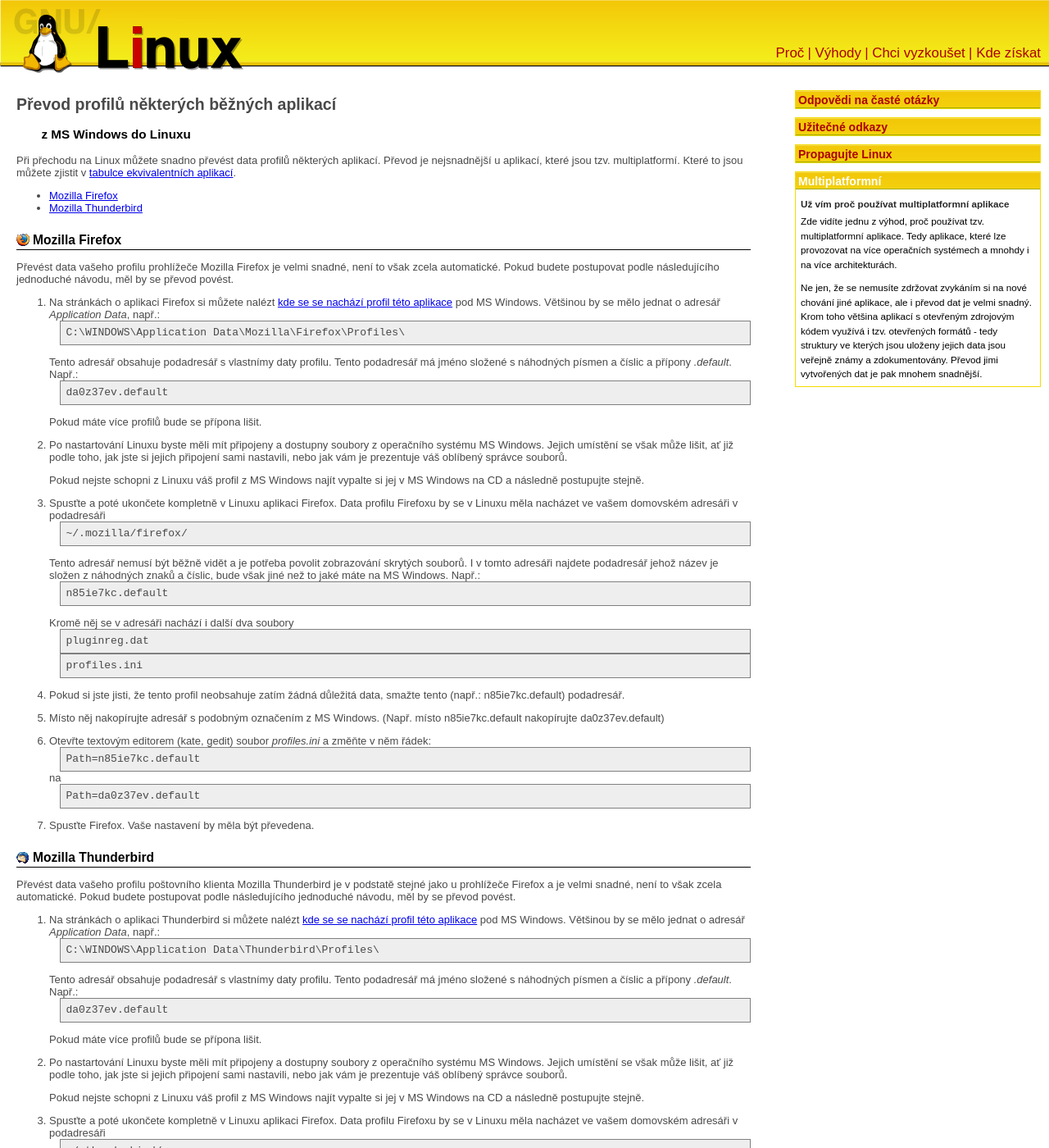
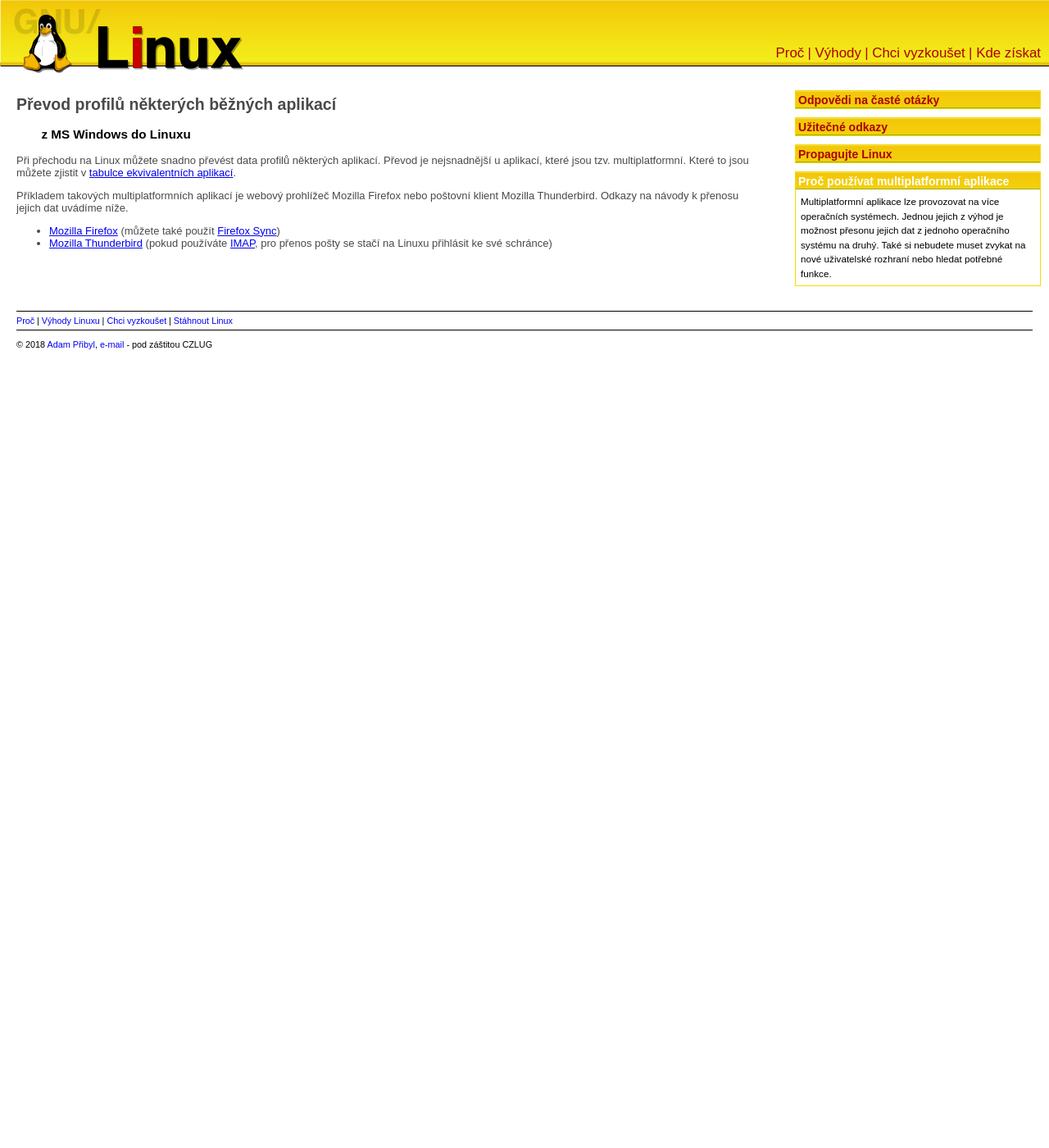
Before and after one commit to MikkCZ/plc, a Jekyll site: the page built from _pages/prevod-dat.md, in a window 1280 px wide and 1400 px high. Shown: the whole window at 82% size. Built offline with Jekyll 4.4.1, drawn with Linux system fonts in a browser that asks for light colours; some of the changed text lies outside the part shown.

Commit message:
Nápověda k převodu dat Firefoxu a Thunderbirdu

```diff
--- a/_pages/prevod-dat.md
+++ b/_pages/prevod-dat.md
@@ -12,66 +12,12 @@
 
 ### z MS Windows do Linuxu
 
-Při přechodu na Linux můžete snadno převést data profilů některých aplikací. Převod je nejsnadnější u aplikací, které jsou tzv. multiplatformí. Které to jsou můžete zjistit v [tabulce ekvivalentních aplikací]({{ site.baseurl }}{% link _pages/ekvivalenty.md %}).
+Při přechodu na Linux můžete snadno převést data profilů některých aplikací. Převod je nejsnadnější u aplikací, které jsou tzv. multiplatformní. Které to jsou můžete zjistit v [tabulce ekvivalentních aplikací]({{ site.baseurl }}{% link _pages/ekvivalenty.md %}).
 
-- [Mozilla Firefox](#firefox)
-- [Mozilla Thunderbird](#thunderbird)
+Příkladem takových multiplatformních aplikací je webový prohlížeč Mozilla Firefox nebo poštovní klient Mozilla Thunderbird. Odkazy na návody k přenosu jejich dat uvádíme níže.
 
-## ![]({{ 'img/ff.png' | relative_url }}) Mozilla Firefox
-{: id="firefox"}
-Převést data vašeho profilu prohlížeče Mozilla Firefox je velmi snadné, není to však zcela automatické. Pokud budete postupovat podle následujícího jednoduché návodu, měl by se převod povést.
-
-1. Na stránkách o aplikaci Firefox si můžete nalézt [kde se se nachází profil této aplikace](http://firefox.czilla.cz/otazky/#otazka-6) pod MS Windows. Většinou by se mělo jednat o adresář *Application Data*, např.: `C:\WINDOWS\Application Data\Mozilla\Firefox\Profiles\`
-
-   Tento adresář obsahuje podadresář s vlastnímy daty profilu. Tento podadresář má jméno složené s náhodných písmen a číslic a přípony *.default*. Např.: `da0z37ev.default`
-
-   Pokud máte více profilů bude se přípona lišit.
-
-1. Po nastartování Linuxu byste měli mít připojeny a dostupny soubory z operačního systému MS Windows. Jejich umístění se však může lišit, ať již podle toho, jak jste si jejich připojení sami nastavili, nebo jak vám je prezentuje váš oblíbený správce souborů.
-
-   Pokud nejste schopni z Linuxu váš profil z MS Windows najít vypalte si jej v MS Windows na CD a následně postupujte stejně.
-
-1. Spusťte a poté ukončete kompletně v Linuxu aplikaci Firefox. Data profilu Firefoxu by se v Linuxu měla nacházet ve vašem domovském adresáři v podadresáři `~/.mozilla/firefox/`
-
-   Tento adresář nemusí být běžně vidět a je potřeba povolit zobrazování skrytých souborů. I v tomto adresáři najdete podadresář jehož název je složen z náhodných znaků a číslic, bude však jiné než to jaké máte na MS Windows. Např.: `n85ie7kc.default`
-
-   Kromě něj se v adresáři nachází i další dva soubory `pluginreg.dat` `profiles.ini`
-
-1. Pokud si jste jisti, že tento profil neobsahuje zatím žádná důležitá data, smažte tento (např.: n85ie7kc.default) podadresář.
-
-1. Místo něj nakopírujte adresář s podobným označením z MS Windows. (Např. místo n85ie7kc.default nakopírujte da0z37ev.default)
-
-1. Otevřte textovým editorem (kate, gedit) soubor *profiles.ini* a změňte v něm řádek: `Path=n85ie7kc.default` na `Path=da0z37ev.default`
-
-1. Spusťte Firefox. Vaše nastavení by měla být převedena.
-
-## ![]({{ 'img/tb.png' | relative_url }}) Mozilla Thunderbird
-{: id="thunderbird"}
-Převést data vašeho profilu poštovního klienta Mozilla Thunderbird je v podstatě stejné jako u prohlížeče Firefox a je velmi snadné, není to však zcela automatické. Pokud budete postupovat podle následujícího jednoduché návodu, měl by se převod povést.
-
-1. Na stránkách o aplikaci Thunderbird si můžete nalézt [kde se se nachází profil této aplikace](http://thunderbird.czilla.cz/otazky/#otazka-prechod-kde-jsou-ulozena-data) pod MS Windows. Většinou by se mělo jednat o adresář *Application Data*, např.: `C:\WINDOWS\Application Data\Thunderbird\Profiles\`
-
-   Tento adresář obsahuje podadresář s vlastnímy daty profilu. Tento podadresář má jméno složené s náhodných písmen a číslic a přípony *.default*. Např.: `da0z37ev.default`
-
-   Pokud máte více profilů bude se přípona lišit.
-
-1. Po nastartování Linuxu byste měli mít připojeny a dostupny soubory z operačního systému MS Windows. Jejich umístění se však může lišit, ať již podle toho, jak jste si jejich připojení sami nastavili, nebo jak vám je prezentuje váš oblíbený správce souborů.
-
-   Pokud nejste schopni z Linuxu váš profil z MS Windows najít vypalte si jej v MS Windows na CD a následně postupujte stejně.
-
-1. Spusťte a poté ukončete kompletně v Linuxu aplikaci Firefox. Data profilu Firefoxu by se v Linuxu měla nacházet ve vašem domovském adresáři v podadresáři `~/.thunderbird/`
-
-   Tento adresář nemusí být běžně vidět a je potřeba povolit zobrazování skrytých souborů. I v tomto adresáři najdete podadresář jehož název je složen z náhodných znaků a číslic, bude však jiné než to jaké máte na MS Windows. Např.: `n85ie7kc.default`
-
-   Kromě něj se v adresáři nachází i další dva soubory `appreg` `profiles.ini`
-
-1. Pokud si jste jisti, že tento profil neobsahuje zatím žádná důležitá data, smažte tento (např.: n85ie7kc.default) podadresář.
-
-1. Místo něj nakopírujte adresář s podobným označením z MS Windows. (Např. místo n85ie7kc.default nakopírujte da0z37ev.default)
-
-1. Otevřte textovým editorem (kate, gedit) soubor *profiles.ini* a změňte v něm řádek: `Path=n85ie7kc.default` na `Path=da0z37ev.default`
-
-1. Spusťte Thunderbird. Vaše nastavení by měla být převedena.
+- [Mozilla Firefox](https://support.mozilla.org/cs/kb/jak-zazalohovat-obnovit-profil) (můžete také použít [Firefox Sync](https://www.mozilla.org/cs/firefox/sync/))
+- [Mozilla Thunderbird](https://support.mozilla.org/cs/kb/profily-thunderbirdu) (pokud používáte [IMAP](https://support.mozilla.org/cs/kb/synchronizace-pres-protokol-imap), pro přenos pošty se stačí na Linuxu přihlásit ke své schránce)
 
 </article>
 
@@ -81,13 +27,9 @@
 {{ submenu | markdownify }}
 
 <section markdown="1">
-# Multiplatformní
+# Proč používat multiplatformní aplikace
 
-## Už vím proč používat multiplatformní aplikace
-
-Zde vidíte jednu z výhod, proč používat tzv. multiplatformní aplikace. Tedy aplikace, které lze provozovat na více operačních systémech a mnohdy i na více architekturách.
-
-Ne jen, že se nemusíte zdržovat zvykáním si na nové chování jiné aplikace, ale i převod dat je velmi snadný. Krom toho většina aplikací s otevřeným zdrojovým kódem využívá i tzv. otevřených formátů - tedy struktury ve kterých jsou uloženy jejich data jsou veřejně známy a zdokumentovány. Převod jimi vytvořených dat je pak mnohem snadnější.
+Multiplatformní aplikace lze provozovat na více operačních systémech. Jednou jejich z výhod je možnost přesonu jejich dat z jednoho operačního systému na druhý. Také si nebudete muset zvykat na nové uživatelské rozhraní nebo hledat potřebné funkce.
 </section>
 
 </aside>
```
